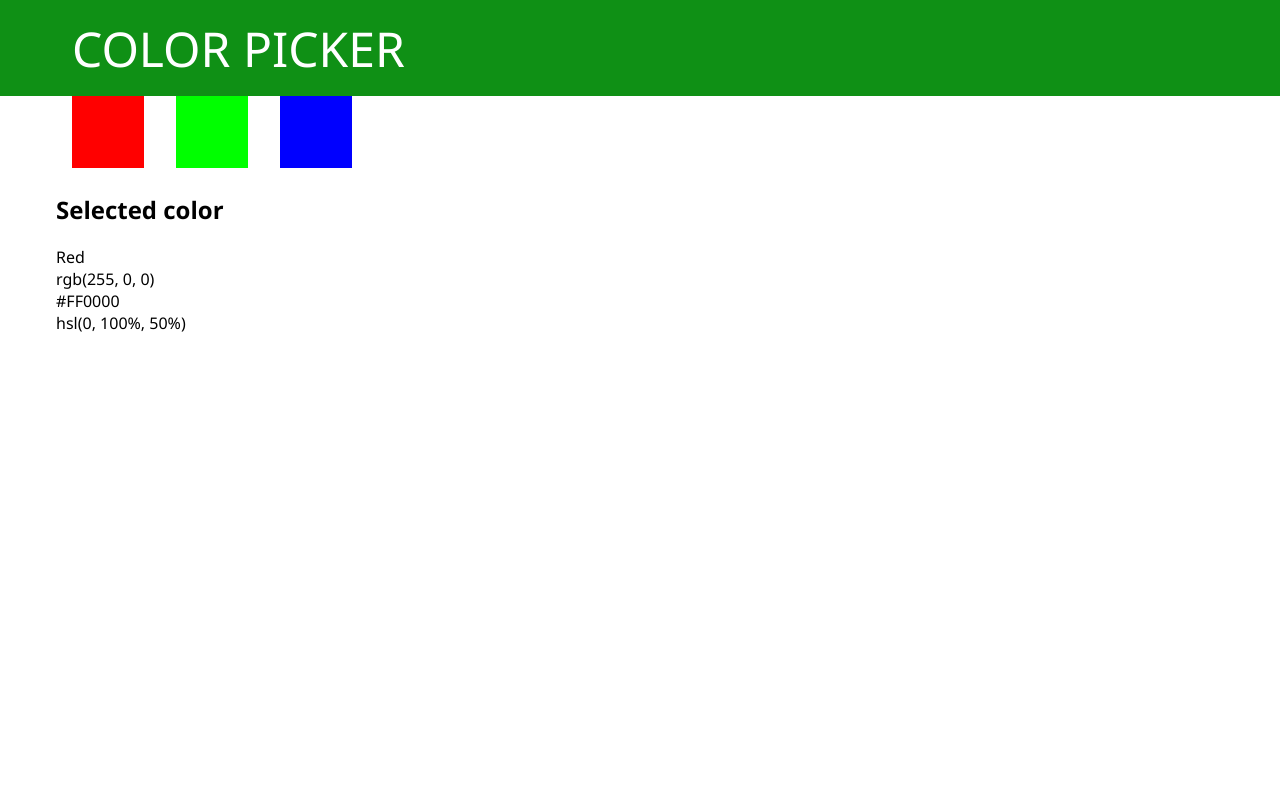
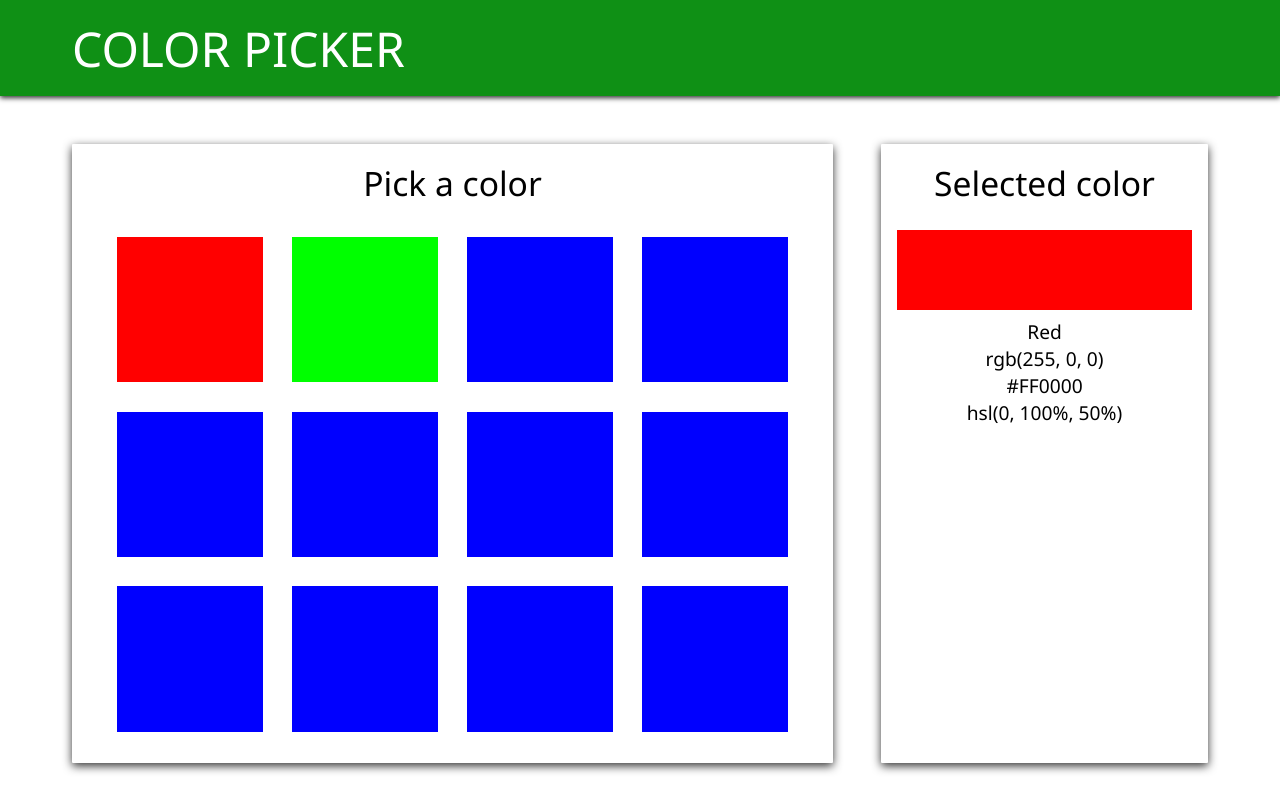
Before and after one commit to themutti/react-color-picker, a React (Create React App) app: page / in a window 1280 px wide. Built offline with nearby package versions, Linux system fonts and the light colour scheme.

Commit message:
App styling and viewport scaling

```diff
--- a/src/components/ColorPicker/ColorDetails.js
+++ b/src/components/ColorPicker/ColorDetails.js
@@ -54,16 +54,16 @@ function ColorGradientsButton(props) {
 
 export default function ColorDetails(props) {
   return (
-    <div>
-      <h2>Selected color</h2>
+    <section className="color-details">
+      <h2 className="section-title">Selected color</h2>
       <div
         style={{ backgroundColor: rgbToRgbStr(props.color) }}
         className="color-preview"
       ></div>
-      <div>{props.color.name}</div>
-      <div>{rgbToRgbStr(props.color)}</div>
-      <div>{rgbToHexStr(props.color)}</div>
-      <div>{rgbToHslStr(props.color)}</div>
-    </div>
+      <div className="color-detail">{props.color.name}</div>
+      <div className="color-detail">{rgbToRgbStr(props.color)}</div>
+      <div className="color-detail">{rgbToHexStr(props.color)}</div>
+      <div className="color-detail">{rgbToHslStr(props.color)}</div>
+    </section>
   );
 }
--- a/src/components/ColorPicker/ColorPicker.js
+++ b/src/components/ColorPicker/ColorPicker.js
@@ -13,7 +13,7 @@ export default class ColorPicker extends React.Component {
 
   render() {
     return (
-      <div className="container">
+      <div className="color-picker container">
         <ColorsGrid
           colors={COLORS}
           onColorSelect={(color) => this.setState({ selectedColor: color })}
--- a/src/components/ColorPicker/ColorsGrid.js
+++ b/src/components/ColorPicker/ColorsGrid.js
@@ -2,6 +2,8 @@ import ColorButton from "./ColorButton";
 
 export default function ColorsGrid(props) {
   return (
+    <section className="colors-grid">
+      <h2 className="section-title">Pick a color</h2>
       <ul className="colors-list">
         {props.colors.map((color) => (
           <ColorButton
@@ -11,5 +13,6 @@ export default function ColorsGrid(props) {
           />
         ))}
       </ul>
+    </section>
   );
 }
--- a/src/data/colors.js
+++ b/src/data/colors.js
@@ -16,6 +16,60 @@ const colors = [
     red: 0,
     green: 0,
     blue: 255
+  },
+  {
+    name: "Blue",
+    red: 0,
+    green: 0,
+    blue: 255
+  },
+  {
+    name: "Blue",
+    red: 0,
+    green: 0,
+    blue: 255
+  },
+  {
+    name: "Blue",
+    red: 0,
+    green: 0,
+    blue: 255
+  },
+  {
+    name: "Blue",
+    red: 0,
+    green: 0,
+    blue: 255
+  },
+  {
+    name: "Blue",
+    red: 0,
+    green: 0,
+    blue: 255
+  },
+  {
+    name: "Blue",
+    red: 0,
+    green: 0,
+    blue: 255
+  },
+  {
+    name: "Blue",
+    red: 0,
+    green: 0,
+    blue: 255
+  },
+  {
+    name: "Blue",
+    red: 0,
+    green: 0,
+    blue: 255
+  },
+  {
+    name: "Blue",
+    red: 0,
+    green: 0,
+    blue: 255
   }
 ];
 
--- a/src/index.css
+++ b/src/index.css
@@ -1,6 +1,7 @@
 :root {
+  --bg-primary: #0F9015;
   --header-height: 6rem;
-  --bg-primary: #0F9015;
+  --color-btn-size: 9rem;
 }
 
 *, *::before, *::after {
@@ -28,6 +29,7 @@ header, main {
 header {
   background-color: var(--bg-primary);
   height: var(--header-height);
+  box-shadow: 0 2px 5px #333333;
 }
 
 .header-inner {
@@ -46,23 +48,122 @@ header {
 }
 
 
+.color-picker {
+  display: flex;
+  padding: 3rem 2rem;
+  justify-content: center;
+  flex-direction: row;
+}
+
+.section-title {
+  width: 100%;
+  margin: 0 0 1rem 0;
+  font-size: 4.2vmin;
+  font-weight: 500;
+  text-align: center;
+}
+
+.colors-grid, .color-details {
+  border-radius: 1px;
+  box-shadow: 0 3px 10px #333333;
+  padding: 1rem;
+}
+
+.colors-grid {
+  width: 70%;
+  margin-right: 3rem;
+}
+
 .colors-list {
   padding: 0;
   margin: 0;
   list-style: none;
+  display: flex;
+  justify-content: center;
+  flex-wrap: wrap;
 }
 
 .color-item {
-  display: inline-block;
-  width: 4.5rem;
-  height: 4.5rem;
-  margin: 0 1rem;
+  position: relative;
+  width: 20%;
+  padding-bottom: 20%;
+  margin: 2%;
 }
 
 .color-btn {
+  position: absolute;
   background-color: white;
   width: 100%;
   height: 100%;
   padding: 0;
   border: none;
+  cursor: pointer;
 }
+
+.color-details {
+  width: 30%;
+}
+
+.color-preview {
+  width: 100%;
+  height: 5rem;
+  margin: 1.5rem 0 0.5rem 0;
+}
+
+.color-detail {
+  width: 100%;
+  text-align: center;
+  font-size: 1.2rem;
+  font-weight: 500;
+}
+
+
+/* @media screen and (min-width: 901px) and (max-width: 1200px) {
+  :root {
+    --color-btn-size: 6rem;
+  }
+}
+
+@media screen and (min-width: 701px) and (max-width: 900px) {
+  :root {
+    --header-height: 5rem;
+    --color-btn-size: 5rem;
+  }
+} */
+
+@media screen and (max-width: 900px) {
+  :root {
+    --header-height: 5rem;
+    --color-btn-size: 6rem;
+  }
+
+  .color-picker {
+    flex-direction: column;
+    align-items: center;
+    padding: 2rem;
+  }
+
+  .colors-grid, .color-details {
+    width: 100%;
+  }
+
+  .colors-grid {
+    margin: 0 0 2rem;
+  }
+}
+
+/* @media screen and (max-width: 600px) {
+  :root {
+    --header-height: 4rem;
+    --color-btn-size: 3.5rem;
+  }
+} */
+
+/*
+TODO:
+- scaling e dimensioni;
+- setta colors.js;
+- gradients;
+- outline color-btn selezionato;
+- font-weight;
+*/
```
Lines whose indentation alone changed are shown as unchanged.
